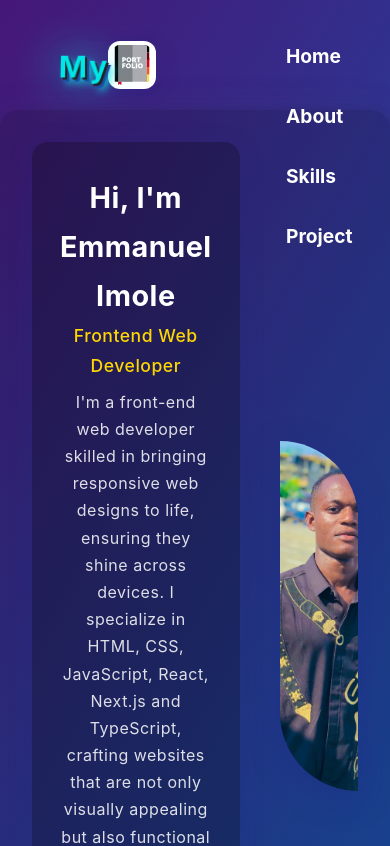
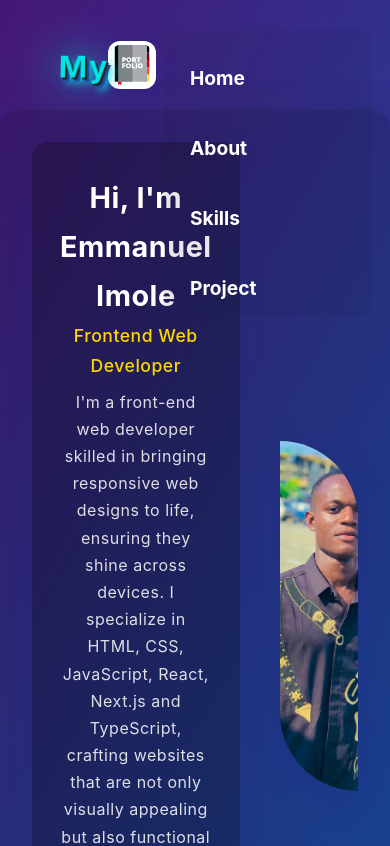
Before and after one commit to imoleayomi19/My-Portfolio, a Next.js app: page / in a window 390 px wide. Shown: the top 846 px of the page. Built offline with nearby package versions, Linux system fonts and the light colour scheme.

Commit message:
Update image source to use PNG format and refactor nav styles for improved layout and responsiveness

```diff
--- a/src/app/mobile.css
+++ b/src/app/mobile.css
@@ -24,20 +24,7 @@
   }
 
   .nav {
-    font-family: "Inter", sans-serif;
-    list-style: none;
-    color: #fff;
-    text-decoration: none;
-    font-weight: 700;
-    transition: color 0.2s, background 0.2s, padding 0.2s, border-radius 0.2s;
-    display: inline-block;
-    position: relative;
-  }
 
-  nav {
-    display: flex;
-    flex-direction: column;
-    /* gap: 8px; */
   }
 
   .content {
@@ -98,3 +85,36 @@
   width: 100%;
   gap: 16px;
 }
+
+@media (max-width: 768px) {
+  nav {
+    width: 100%;
+    margin-top: 14px;
+    display: flex;
+    flex-wrap: wrap;
+    gap: 10px;
+    justify-content: flex-start;
+    background: rgba(34, 34, 68, 0.10);
+    padding: 8px 0;
+    border-radius: 10px;
+  }
+
+  .nav {
+    font-size: 1rem;
+    margin: 0 0.5rem;
+    padding: 8px 16px;
+    border-radius: 8px;
+    background: transparent;
+    color: #fff;
+    font-weight: 600;
+    text-decoration: none;
+    transition: background 0.2s, color 0.2s;
+    display: inline-block;
+  }
+
+  .nav:hover,
+  .nav:focus {
+    background: linear-gradient(90deg, #2575fc 0%, #6a11cb 100%);
+    color: #fff;
+  }
+}
--- a/src/app/page.tsx
+++ b/src/app/page.tsx
@@ -74,7 +74,7 @@ export default function Page() {
             </div>
             <div className="home-image">
               <Image
-                src="/imole.jpeg"
+                src="/imole.png.jpeg"
                 alt="Emmanuel Imole"
                 width={350}
                 height={400}
```
Also changed, not shown: public/imole.png.jpeg (renamed from public/imole.jpeg).
